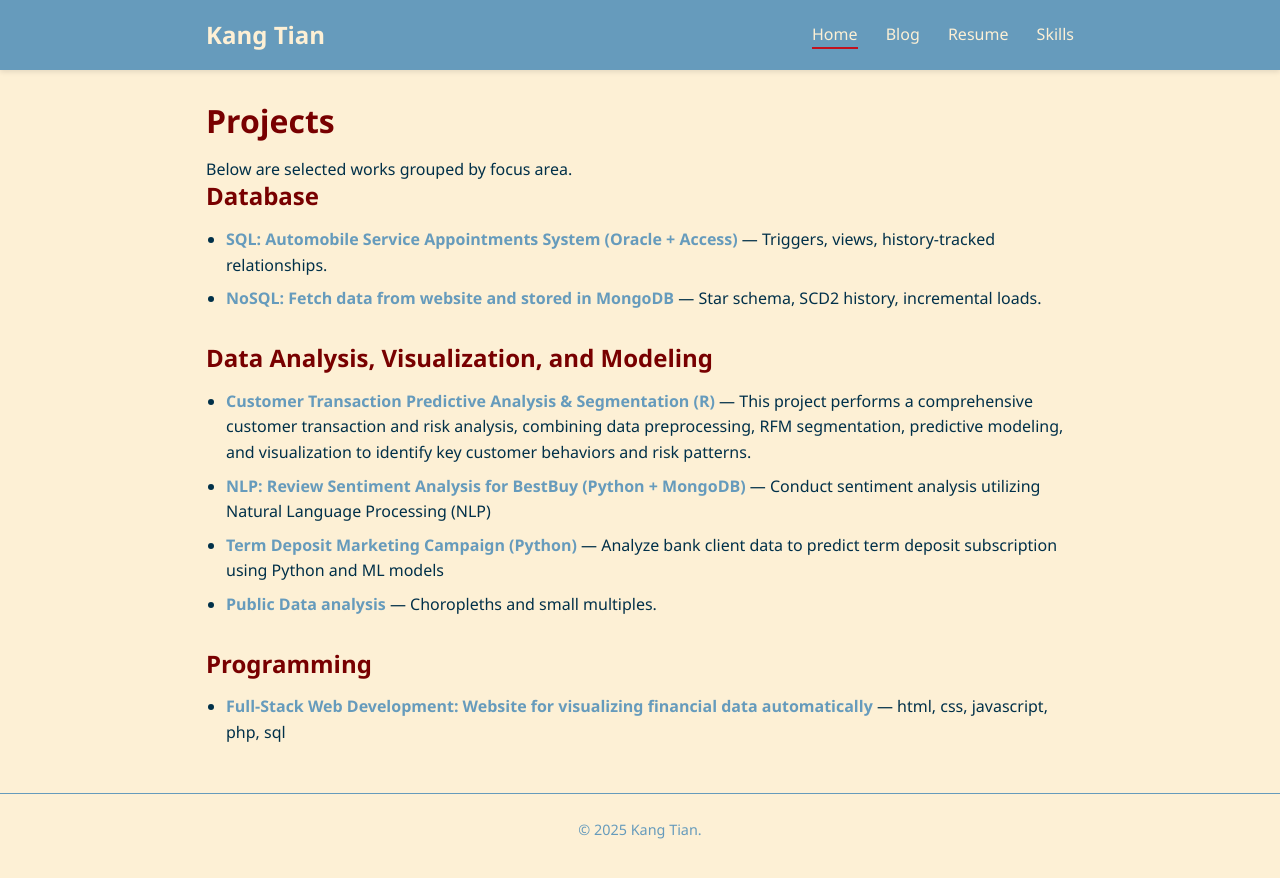
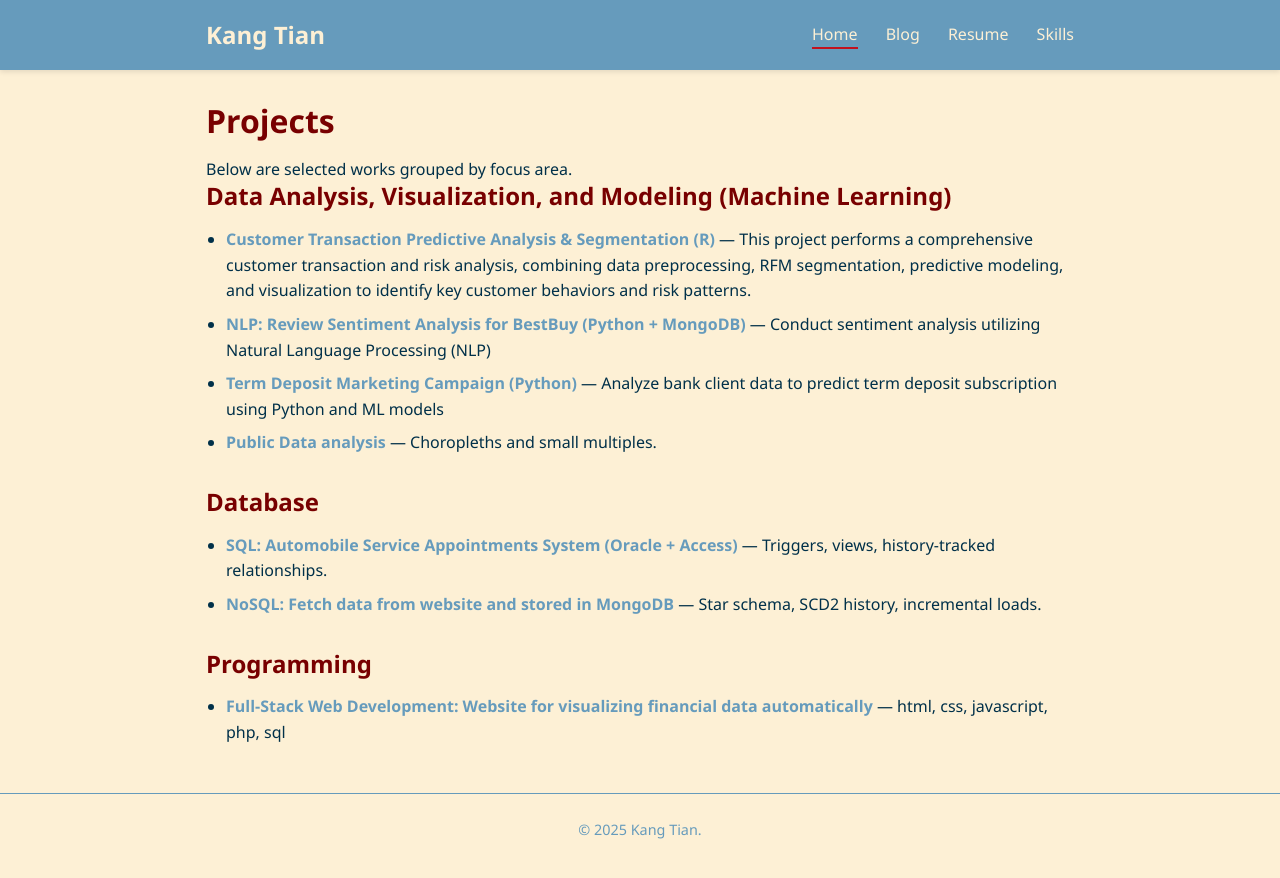
Before and after one commit to kang-tian/kang-tian.github.io, a Jekyll site: the page built from index.md, in a window 1280 px wide. Shown: the top 878 px of the page. Built offline with Jekyll 4.4.1, drawn with Linux system fonts in a browser that asks for light colours.

Commit message:
Update index.md

```diff
--- a/index.md
+++ b/index.md
@@ -8,18 +8,18 @@ permalink: /
 
 Below are selected works grouped by focus area.
 
-## Database
+## Data Analysis, Visualization, and Modeling (Machine Learning)
 <ul>
-{% for p in site.data.projects.database %}
+{% for p in site.data.projects.data_analysis_ml %}
   <li>
     <a href="{{ p.url }}">{{ p.name }}</a> — {{ p.description }}
   </li>
 {% endfor %}
 </ul>
 
-## Data Analysis, Visualization, and Modeling
+## Database
 <ul>
-{% for p in site.data.projects.data_analysis_ml %}
+{% for p in site.data.projects.database %}
   <li>
     <a href="{{ p.url }}">{{ p.name }}</a> — {{ p.description }}
   </li>
```
